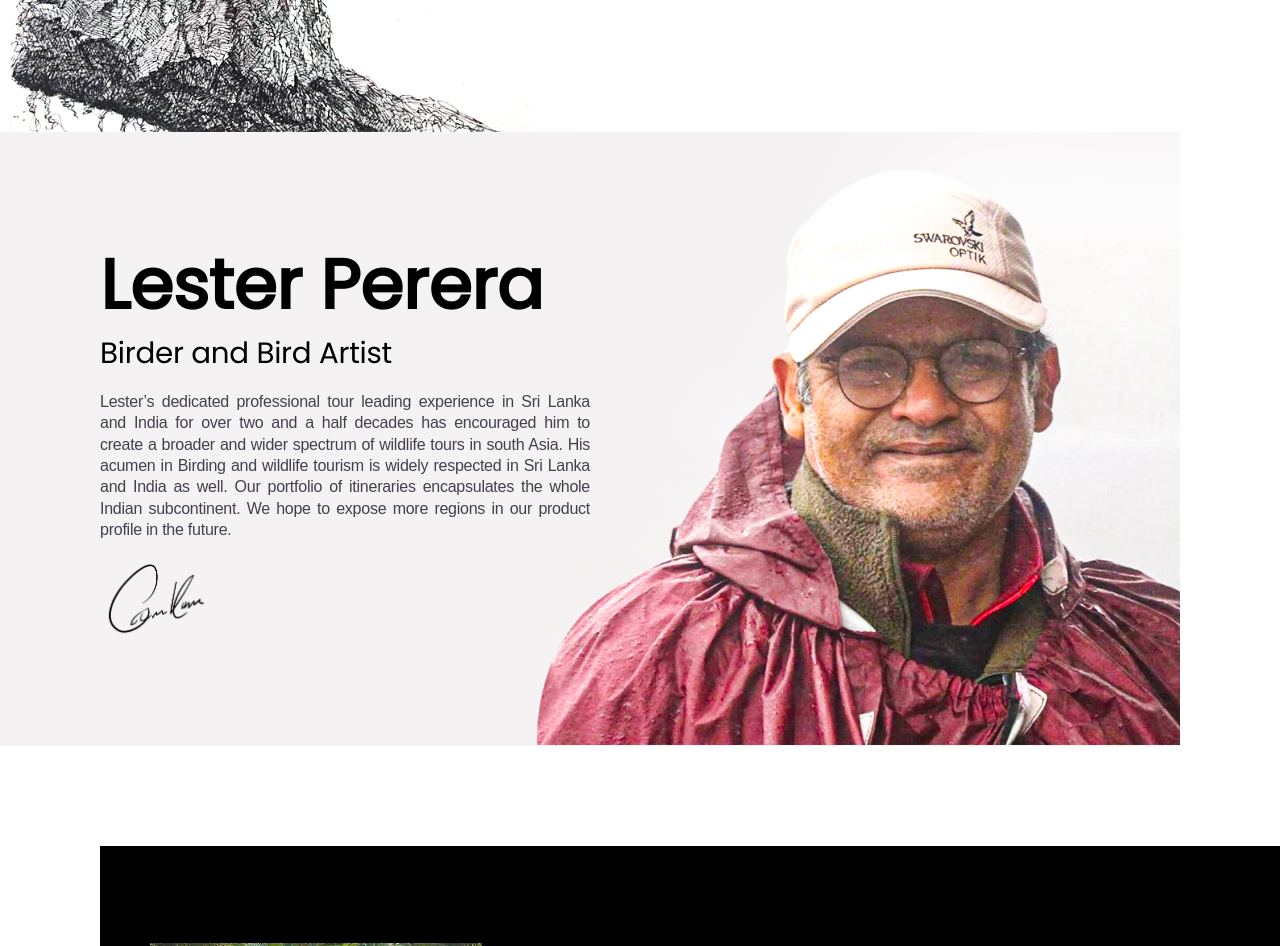
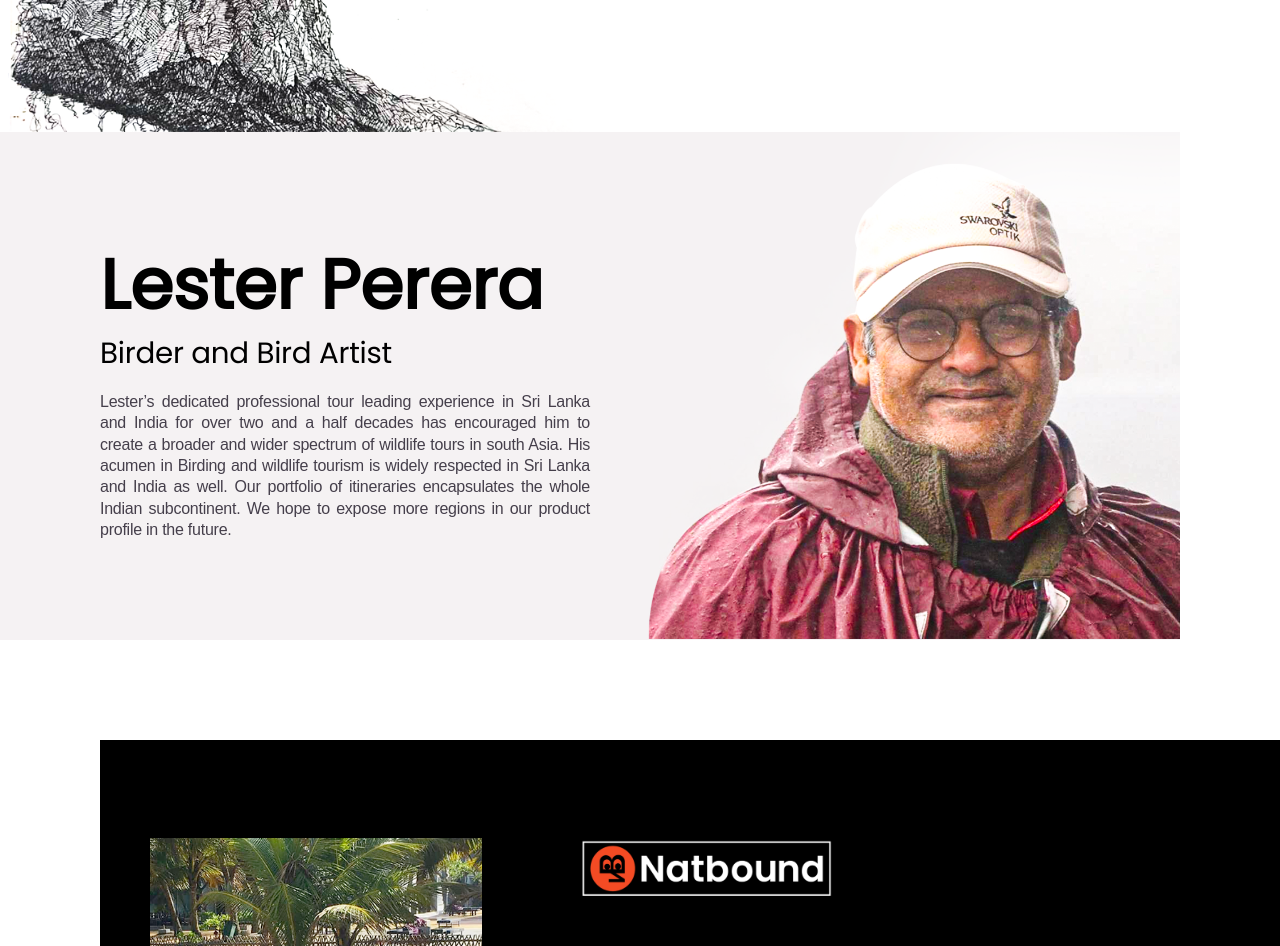
Before and after one commit to ud95162/Lester-portfolio, a React (Create React App) app: page / in a window 1280 px wide. Shown: the part 1020-1966 px from the top of the page. Built offline with nearby package versions, Linux system fonts and the light colour scheme.

Commit message:
Content updated new

```diff
--- a/src/Components/Portfolio/About/index.js
+++ b/src/Components/Portfolio/About/index.js
@@ -16,11 +16,7 @@ const About = () => {
                         in our product profile in the future.
 
  </span>
-                    <div>
-                        <img src='/portfolio/sign.png' alt="Lester-sign" className={"img-sign"}/>
-                    </div>
-                </div>
-                <div>
+
                 </div>
             </div>
         </div>
```
Also changed, not shown: public/portfolio/sign.png.
